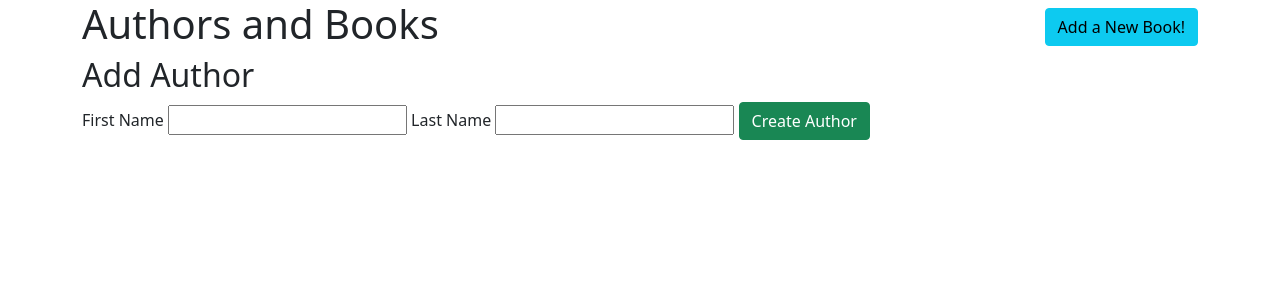
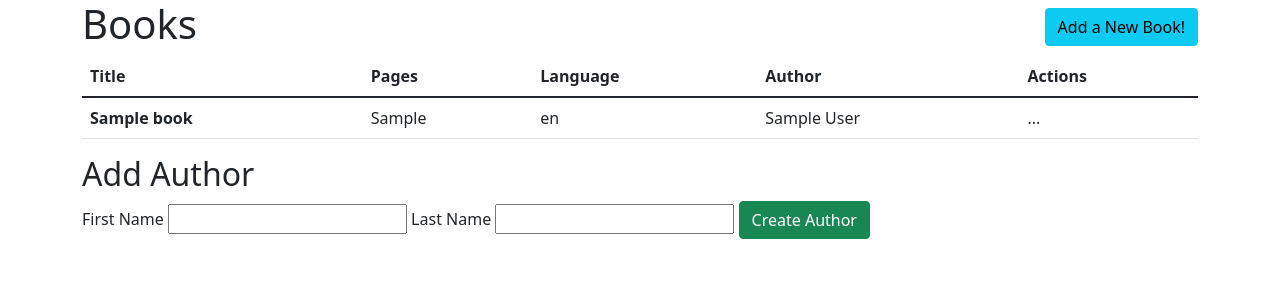
Before and after one commit to rvua/BookShelf, a Flask app: page /books in a window 1280 px wide. Shown: the top 300 px of the page. Run offline with Flask 2, Linux system fonts and the light colour scheme; tables that the repository leaves empty or names only in its code hold one stand-in row (values such as "Sample post").

Commit message:
controllers, models (create, list books), main page table

```diff
--- a/flask_app/controllers/author_controller.py
+++ b/flask_app/controllers/author_controller.py
@@ -3,12 +3,14 @@ from flask import render_template, redirect, session, request
 
 from flask_app.models.author import Author
 
+#=========================
+# Create Author Route
+#=========================
 @app.route('/new_author', methods=["POST"])
 def new_author():
     data = {
         "first_name" : request.form["fname"],
         "last_name" : request.form["lname"],
     }
-
     Author.create_author(data)
     return redirect('/books')
--- a/flask_app/controllers/book_controller.py
+++ b/flask_app/controllers/book_controller.py
@@ -4,10 +4,17 @@ from flask import render_template, redirect, session, request
 from flask_app.models.author import Author
 from flask_app.models.book import Book
 
+#=========================
+# Main Page / Dashboard
+#=========================
 @app.route("/books")
 def books():
-    return render_template("books.html")
+    all_books = Book.get_books_with_authors()
+    return render_template("books.html", all_books = all_books)
 
+#=========================
+# Create Routes
+#=========================
 @app.route("/books/new")
 def new_book():
     authors = Author.get_all_authors()
@@ -22,6 +29,5 @@ def create_book():
          "author_id": request.form['author_id'],
          "description": request.form['description'],
      }
-
     Book.create_book(data)
     return redirect("/books")
--- a/flask_app/models/author.py
+++ b/flask_app/models/author.py
@@ -12,14 +12,19 @@ class Author:
     @classmethod
     def create_author(cls, data):
         query = "INSERT INTO authors (first_name, last_name, created_at, updated_at) VALUES (%(first_name)s, %(last_name)s, NOW(), NOW());"
+
         results = connectToMySQL('book_authors').query_db(query, data)
+
         return results
 
     @classmethod
     def get_all_authors(cls):
         query = "SELECT * FROM authors;"
+
         results = connectToMySQL('book_authors').query_db(query)
+
         authors = []
+
         for one_author in results:
             authors.append(cls(one_author))
         return authors
--- a/flask_app/models/book.py
+++ b/flask_app/models/book.py
@@ -1,4 +1,6 @@
 from flask_app.config.mysqlconnection import connectToMySQL
+
+from flask_app.models import author
 
 class Book:
     def __init__(self, data):
@@ -11,8 +13,33 @@ class Book:
         self.created_at = data["created_at"]
         self.updated_at = data["updated_at"]
 
+        self.author = {}
+
     @classmethod
     def create_book(cls, data):
         query = "INSERT INTO books (title, pages, language, description, author_id, created_at, updated_at) VALUES (%(title)s, %(pages)s, %(language)s, %(description)s, %(author_id)s, NOW(), NOW());"
+
         results = connectToMySQL('book_authors').query_db(query, data)
+
         return results
+
+    @classmethod
+    def get_books_with_authors(cls):
+        query = "SELECT * FROM books LEFT JOIN authors ON author_id = authors.id;"
+
+        results = connectToMySQL('book_authors').query_db(query)
+
+        books = []
+
+        for row in results:
+            book = cls(row)
+            author_data = {
+                "id" : row['authors.id'],
+                "first_name" : row['first_name'],
+                "last_name" : row['last_name'],
+                "created_at" : row['authors.created_at'],
+                "updated_at" : row['authors.updated_at']
+            }
+            book.author = author.Author(author_data)
+            books.append(book)
+        return books
--- a/flask_app/templates/books.html
+++ b/flask_app/templates/books.html
@@ -10,7 +10,31 @@
 <body>
     <div class="container">
         <a href="/books/new" class="btn btn-info float-end mt-2">Add a New Book!</a>
-        <h1>Authors and Books</h1>
+
+        <h1>Books</h1>
+        <table class="table">
+            <thead>
+                <tr>
+                    <th scope="col">Title</th>
+                    <th scope="col">Pages</th>
+                    <th scope="col">Language</th>
+                    <th scope="col">Author</th>
+                    <th scope="col">Actions</th>
+                </tr>
+            </thead>
+            <tbody>
+                {% for book in all_books %}
+                <tr>
+                    <th scope="row">{{book.title}}</th>
+                    <td>{{book.pages}}</td>
+                    <td>{{book.language}}</td>
+                    <td>{{book.author.first_name}} {{book.author.last_name}}</td>
+                    <td>...</td>
+                </tr>
+                {% endfor %}
+            </tbody>
+        </table>
+
         <h2>Add Author</h2>
         <form action="/new_author" method="post">
             <label for="fname">First Name</label>
```
